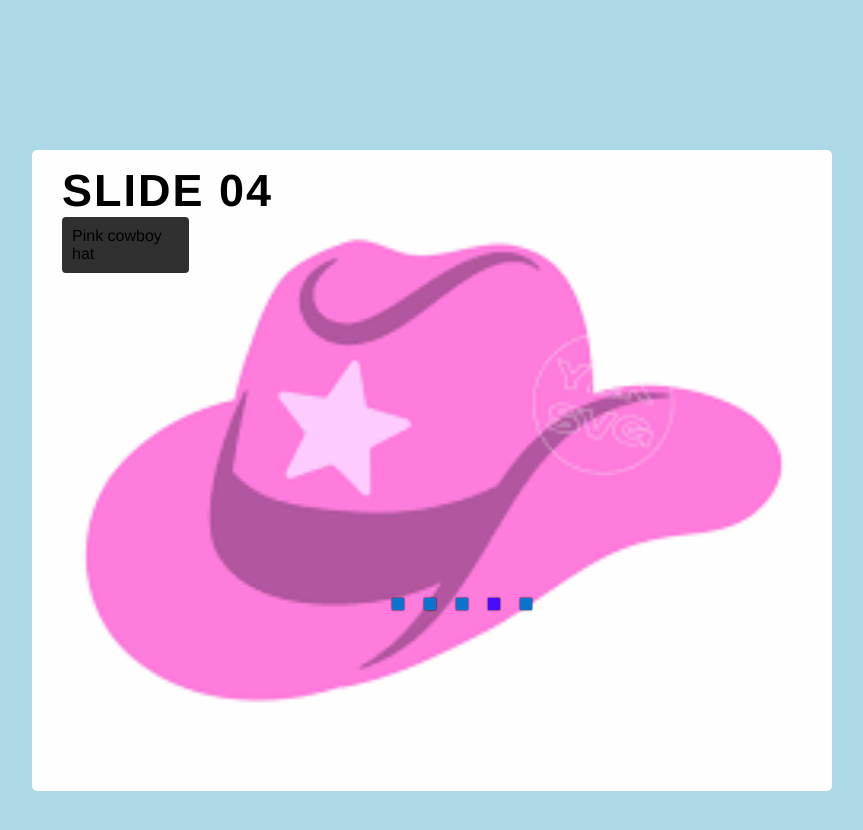
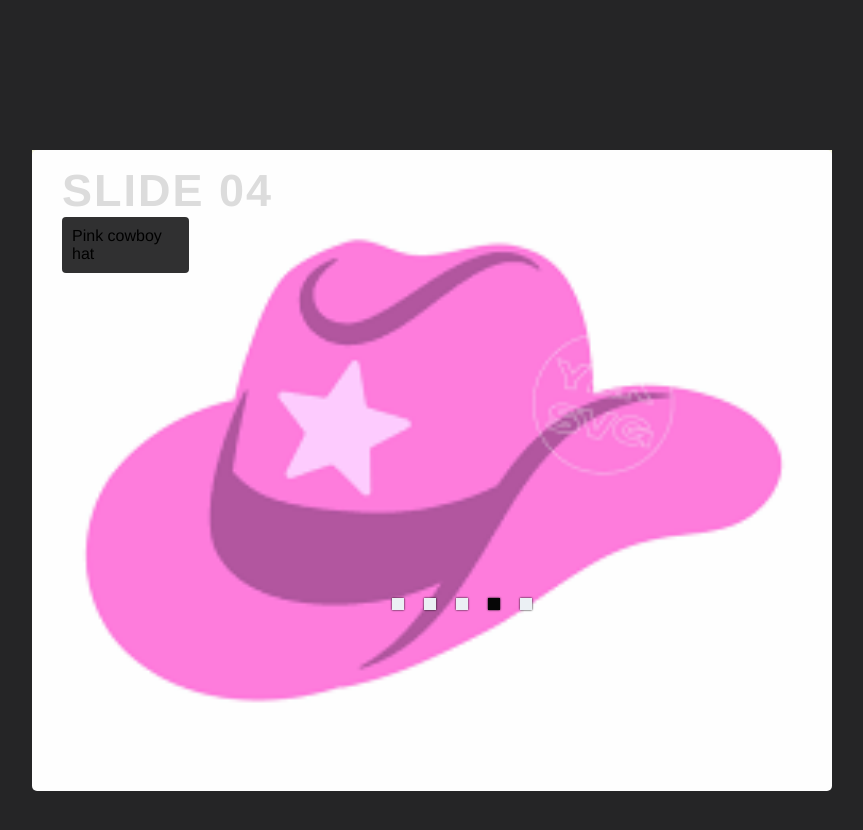
Before and after one commit to julialeocadio/100_dias_de_codigo, a plain HTML site: page Day16/index.html in a window 1280 px wide. Both pictures are taken after a click on the element 670 px from the left and 604 px from the top of the page. Shown: the whole page, without its empty margins (208-1071 px from the left). Drawn offline with Linux system fonts and the light colour scheme.

Commit message:
modified:   Day16/main.js 	modified:   Day16/style.css

```diff
--- a/Day16/main.js
+++ b/Day16/main.js
@@ -4,14 +4,15 @@ let currentSlide = 1;
 
 var manualNav = function (manual){
     slides.forEach((slide) => {
-        slide.classlist.remove('active');
+        slide.classList.remove('active');
+
         btns.forEach((btn) => {
-            btn.classlist.remove('active');
+            btn.classList.remove('active');
         });
     });
 
-    slides[manual].classlist.add('active');
-    btns[manual].classlist.add('active');
+    slides[manual].classList.add('active');
+    btns[manual].classList.add('active');
 
 };
 
@@ -37,18 +38,19 @@ var repeat = function (activeClass)
             btns[i].classList.add('active');
             i++;
 
-            if(slides.length == i){
+            if(slides.length == i)
+            {
                 i = 0;
             }
 
-            if(i >= slides.length){
+            if(i >= slides.length)
+            {
                 return;
             }
-
             repeater();
         }, 2000)
     };
     repeater();
-};
+}
 
 repeat();
--- a/Day16/style.css
+++ b/Day16/style.css
@@ -10,7 +10,7 @@ body {
     display: flex;
     justify-content: center;
     align-items: center;
-    background: lightblue;
+    background: rgb(37, 37, 38);
 }
 
 .img-slider {
@@ -18,7 +18,7 @@ body {
     width: 800px;
     height: 500px;
     margin: 10px;
-    background-color: lightblue;
+    background-color: beige;
 }
 
 .img-slider .slide{
@@ -48,7 +48,7 @@ body {
 }
 
 .img-slider .slide .info h2 {
-    color: black;
+    color: gainsboro;
     font-size: 45px;
     text-transform: uppercase;
     font-style: 800;
@@ -74,7 +74,7 @@ body {
 }
 
 .img-slider .navigation .btn {
-    background-color: rgb(11, 115, 205);
+    background-color: rgb(235, 240, 244);
     box-shadow: 0 0 2px rgb(0, 0, 0.3);
     width: 12px;
     height: 12px;
@@ -84,7 +84,7 @@ body {
 }
 
 .img-slider .navigation .btn.active {
-    background-color: rgb(72, 11, 254);
+    background-color: rgb(6, 6, 6);
     box-shadow: 0 0 2px rgb(0, 0, 0.3);
 
 }
```
